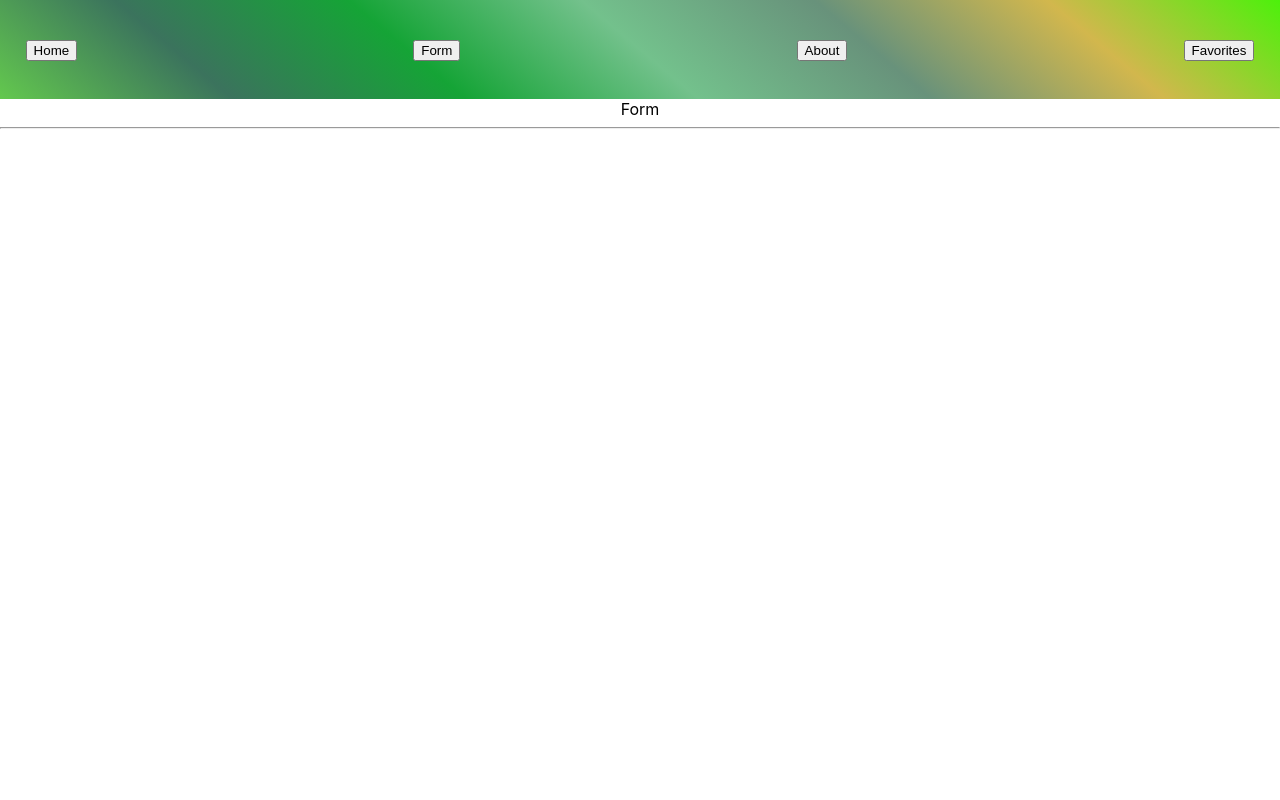
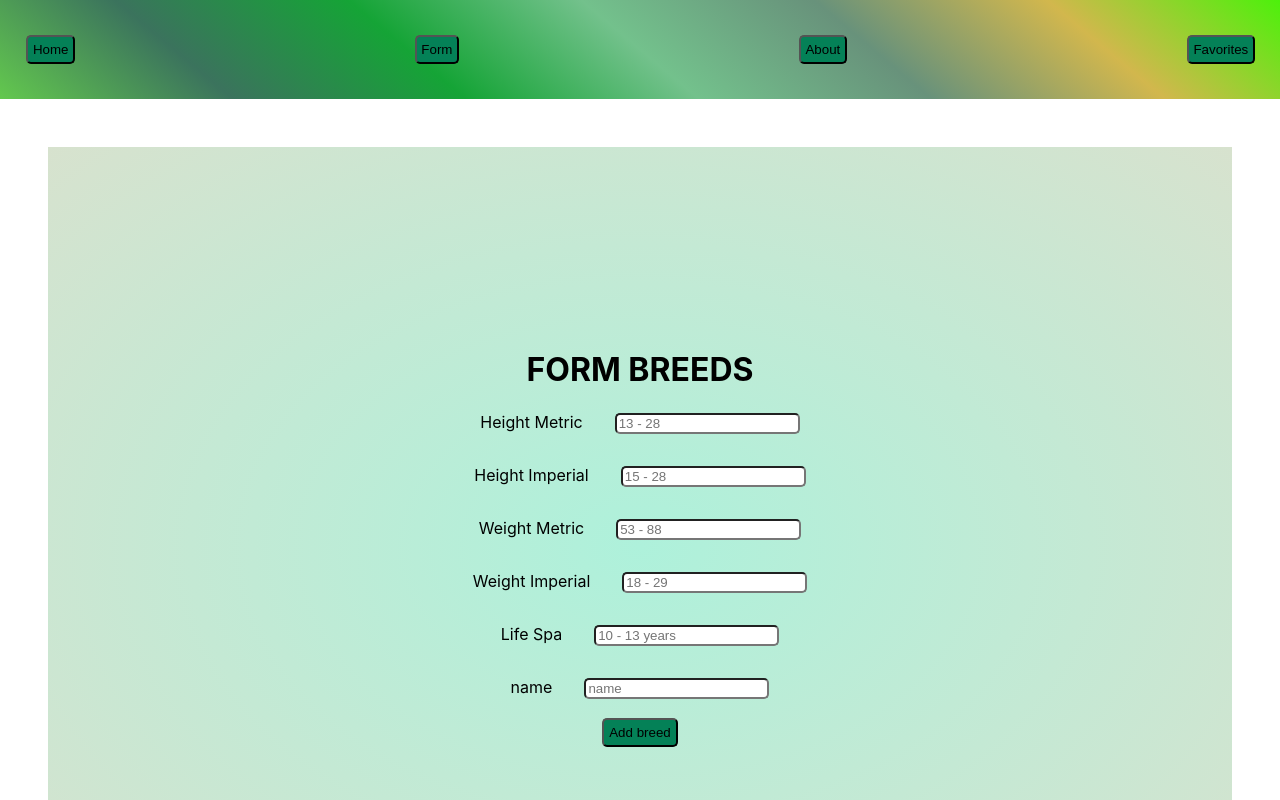
Before and after one commit to edisson89/Dogs, a React (Create React App) app in the folder client/: page /form in a window 1280 px wide. Shown: the top 800 px of the page. Built offline with nearby package versions, Linux system fonts and the light colour scheme.

Commit message:
Creando form

```diff
--- a/client/src/Form Page/index.js
+++ b/client/src/Form Page/index.js
@@ -1,9 +1,167 @@
-import React from 'react'
+import React, { useState } from "react";
+import styles from './form.module.css'
 
 const Form = () => {
+  const [form, setForm] = useState({
+    height: {
+      metric: "",
+      imperial: "",
+    },
+    weight: {
+      metric: "",
+      imperial: "",
+    },
+    life_spa: "",
+    name: "",
+  });
+  const [error, setError] = useState({
+    height: {
+      metric: "",
+      imperial: "",
+    },
+    weight: {
+      metric: "",
+      imperial: "",
+    },
+    life_spa: "",
+    name: "",
+  });
+
+  function validate(input) {
+    const error = {};
+
+    // if (!input.email) {
+    //   error.email = "Debe haber un Email";
+    // } else if (!input.password) {
+    //   error.password = "Debe haber un Password";
+    // } else if (!regexEmail.test(input.email)) {
+    //   error.email = "Debe haber un Email valido";
+    // } else if (!regexPassword.test(input.password)) {
+    //   error.password = "Debe haber un Password valido";
+    // }
+    return error;
+  }
+
+  const handleChange = (e) => {
+    setForm({
+      ...form,
+      [e.target.name]: e.target.value,
+    });
+    setError(
+      validate({
+        ...form,
+        [e.target.name]: e.target.value,
+      })
+    );
+  };
+
+  const handleSubmit = (e) => {
+    e.preventDefault();
+    const aux = Object.keys(error);
+    if (aux.length === 0) {
+      setForm({
+        height: {
+          metric: "",
+          imperial: "",
+        },
+        weight: {
+          metric: "",
+          imperial: "",
+        },
+        life_spa: "",
+        name: "",
+      });
+      setError({
+        height: {
+          metric: "",
+          imperial: "",
+        },
+        weight: {
+          metric: "",
+          imperial: "",
+        },
+        life_spa: "",
+        name: "",
+      });
+      // return login(input);
+    }
+
+    return alert("Error");
+  };
   return (
-    <div>Form</div>
-  )
-}
+    <div className  ={styles.form}>
+      <h1>FORM BREEDS</h1>
+      <form onSubmit={handleSubmit}>
+        <label>Height Metric</label>
+        <input
+          value={form.height.metric}
+          onChange={handleChange}
+          name="form.height.metric"
+          defaultValue={"Default"}
+          placeholder="13 - 28"
+        />
+        <br></br>
 
-export default Form
+        <label>Height Imperial</label>
+
+        <input
+          name="imperial"
+          value={form.height.imperial}
+          onChange={handleChange}
+          placeholder="15 - 28"
+        />
+         <br></br>
+
+        <label>Weight Metric</label>
+        <input
+          value={form.weight.metric}
+          onChange={handleChange}
+          name="form.weight.metric"
+          placeholder="53 - 88"
+          defaultValue={"Default"}
+        />
+         <br></br>
+         <label>Weight Imperial</label>
+
+        <input
+          name="imperial"
+          value={form.weight.imperial}
+          placeholder="18 - 29"
+          onChange={handleChange}
+        />
+         <br></br>
+
+        <label>Life Spa</label>
+        <input
+          name="life_spa"
+          value={form.life_spa}
+          placeholder="10 - 13 years"
+          onChange={handleChange}
+        />
+         <br></br>
+
+        <label>name</label>
+        <input
+          name="name"
+          value={form.name}
+          placeholder="name"
+          onChange={handleChange}
+        />
+
+      <br></br>
+        <button type="submit">Add breed</button>
+      </form>
+    </div>
+  );
+};
+
+export default Form;
+
+/*
+Nombre.
+-  Altura **(diferenciar entre altura mínima y máxima de la raza)**.
+-  Peso **(diferenciar entre peso mínimo y máximo de la raza)**.
+-  Años de vida.
+-  Posibilidad de seleccionar/agregar varios temperamentos en simultáneo.
+-  Botón para crear la nueva raza
+*/
```
